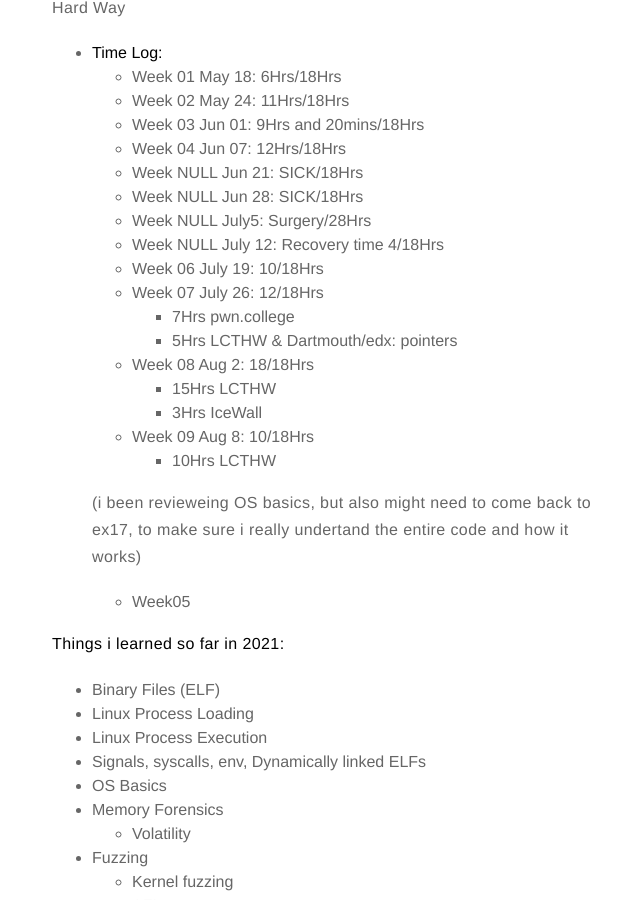
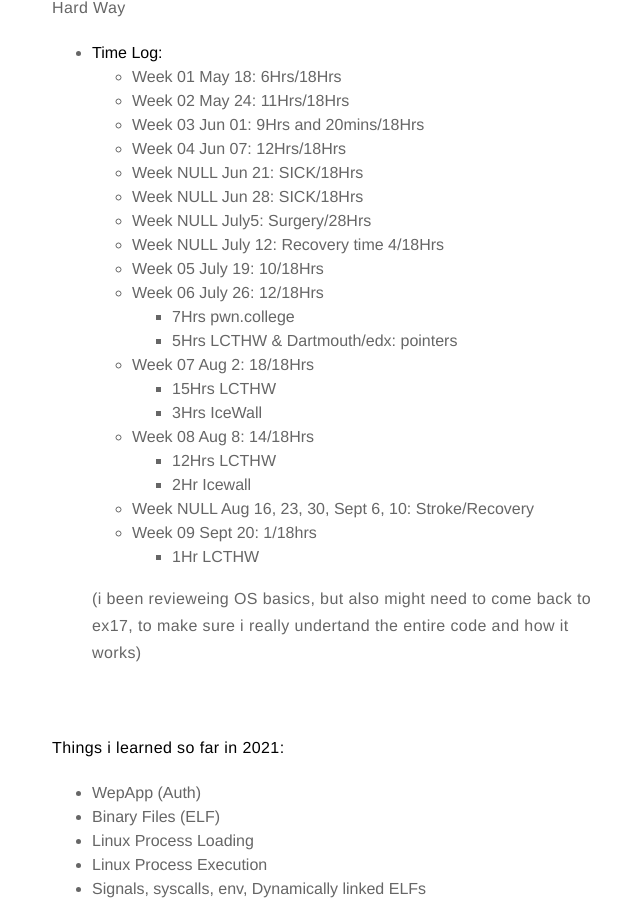
Before and after one commit to MaskedFox/maskedfox.github.io, a Jekyll site: the page built from _posts/2021-05-18-LearningTime2021.md, in a window 1280 px wide and 900 px high, scrolled down 941 px. Shown: the whole window, without its empty margins (308-948 px from the left). Built offline with Jekyll 4.4.1, drawn with Linux system fonts in a browser that asks for light colours; comment, search, counter and statistics services are not loaded.

Commit message:
adding 2Hrs after longer than a month with no learning

```diff
--- a/_posts/2021-05-18-LearningTime2021.md
+++ b/_posts/2021-05-18-LearningTime2021.md
@@ -38,21 +38,27 @@ To finish all exercises until ex31, ex41, ex45, ex48, ex52 from Learn C the Hard
   - Week NULL Jun 28: SICK/18Hrs
   - Week NULL July5: Surgery/28Hrs
   - Week NULL July 12: Recovery time 4/18Hrs
-  - Week 06 July 19: 10/18Hrs
-  - Week 07 July 26: 12/18Hrs
+  - Week 05 July 19: 10/18Hrs
+  - Week 06 July 26: 12/18Hrs
     - 7Hrs pwn.college
     - 5Hrs LCTHW & Dartmouth/edx: pointers
-  - Week 08 Aug 2: 18/18Hrs
+  - Week 07 Aug 2: 18/18Hrs
     - 15Hrs LCTHW
     - 3Hrs IceWall
-  - Week 09 Aug 8: 10/18Hrs
-    - 10Hrs LCTHW
+  - Week 08 Aug 8: 14/18Hrs
+    - 12Hrs LCTHW
+    - 2Hr Icewall
+  - Week NULL Aug 16, 23, 30, Sept 6, 10: Stroke/Recovery
+  - Week 09 Sept 20: 1/18hrs
+    - 1Hr LCTHW
+
 
   (i been revieweing OS basics, but also might need to come back to ex17, to make sure i really undertand the entire code and how it works)
-  - Week05
+
   &nbsp;
 
 **Things i learned so far in 2021:**
+  - WepApp (Auth)
   - Binary Files (ELF)
   - Linux Process Loading
   - Linux Process Execution
```
